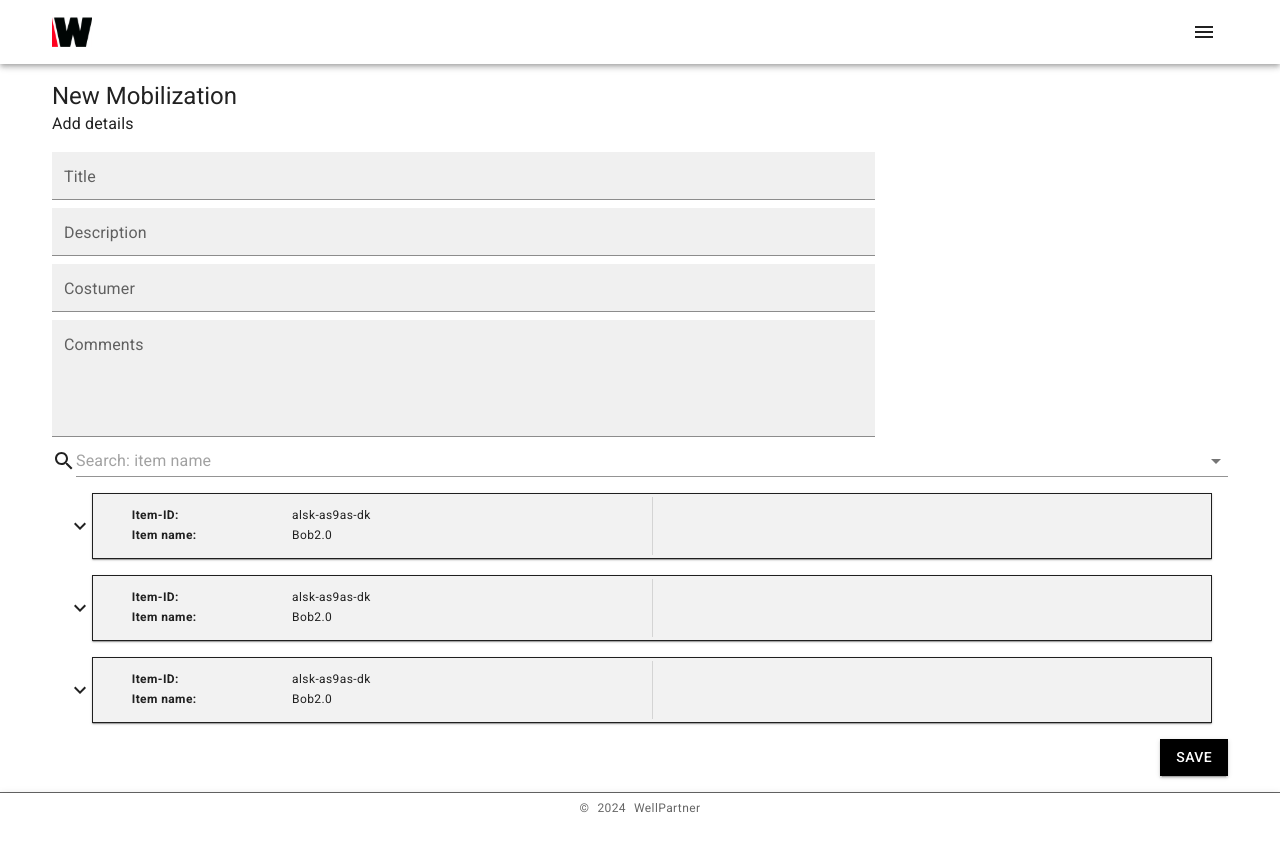
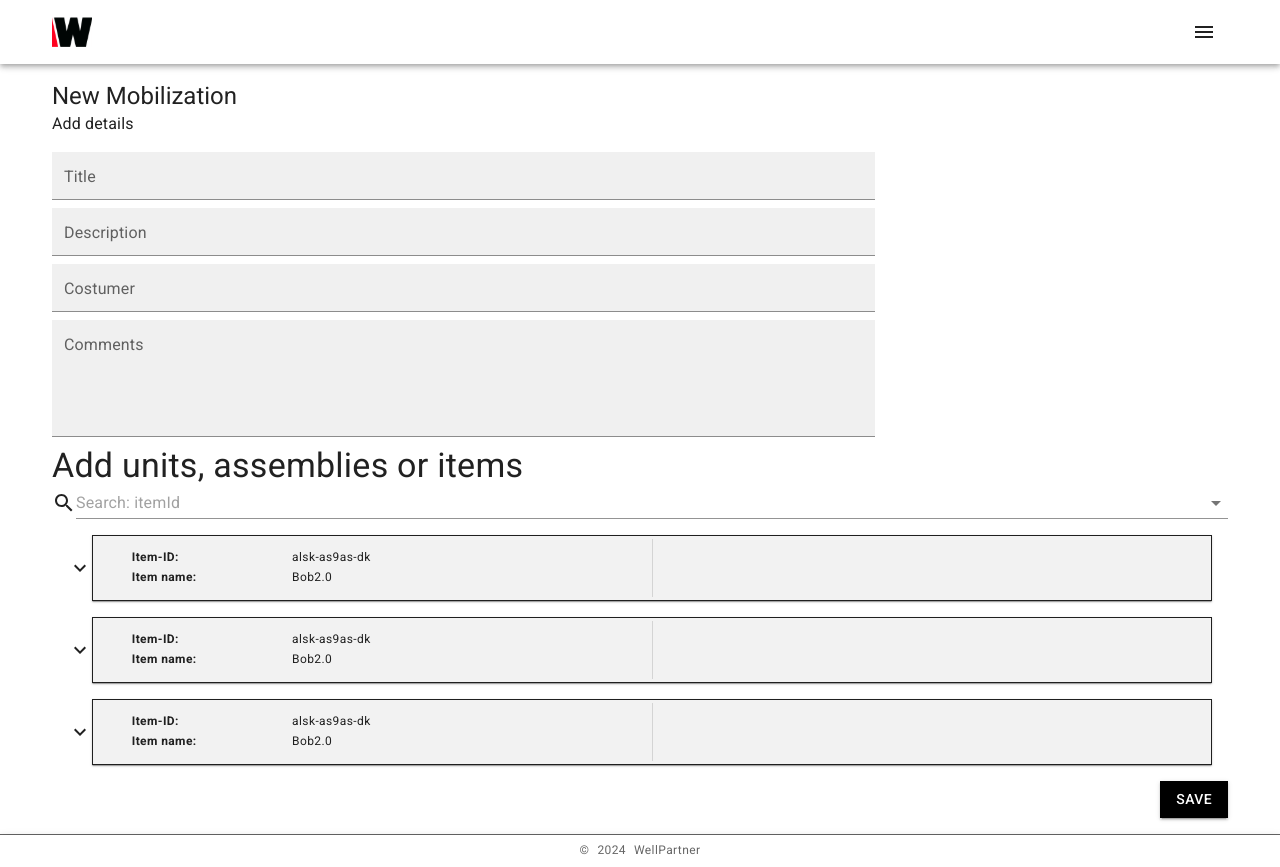
Before and after one commit to OptiCorp/checklist-app, a React (Vite) app: page /newMob in a window 1280 px wide. Before the commit the page ends 825 px from the top, so only its background shows below. Built offline with nearby package versions, Linux system fonts and the light colour scheme; what @azure/msal-react would draw is missing.

Commit message:
added expand all functionality for nestedList

```diff
--- a/src/components/UI/NestedList.tsx
+++ b/src/components/UI/NestedList.tsx
@@ -3,6 +3,7 @@ import List from '@mui/material/List';
 import styled from 'styled-components';
 import DropdownCard from './DropdownCard';
 import { useNavigate } from 'react-router-dom';
+import { useEffect } from 'react';
 
 export const StyledUl = styled.ul`
     list-style-type: none;
@@ -12,10 +13,14 @@ export const StyledUl = styled.ul`
 
 interface Props {
     somethingHere: { topCard: JSX.Element; subCards: JSX.Element[] }[];
+    allExpanded: boolean;
+    changeExpand: (value: boolean) => void;
 }
 
-const NestedList: React.FC<Props> = ({ somethingHere }) => {
-    const [open, setOpen] = React.useState<boolean[]>([]);
+const NestedList: React.FC<Props> = ({ somethingHere, allExpanded, changeExpand }) => {
+    const [open, setOpen] = React.useState<boolean[]>(
+        new Array<boolean>(somethingHere.length).fill(false)
+    );
 
     const handleClick = (index: number) => {
         setOpen((prevOpen) => {
@@ -24,6 +29,27 @@ const NestedList: React.FC<Props> = ({ somethingHere }) => {
             return newOpen;
         });
     };
+
+    useEffect(() => {
+        if (open.every((val) => val == true)) changeExpand(true);
+        else if (open.every((val) => val == false)) changeExpand(false);
+    }, [open]);
+
+    useEffect(() => {
+        if (allExpanded) {
+            // Create a new array with all elements set to true
+            const updatedOpen = new Array<boolean>(open.length).fill(true);
+
+            // Update the state with the new array
+            setOpen(updatedOpen);
+        } else {
+            const updatedOpen = new Array<boolean>(open.length).fill(false);
+
+            // Update the state with the new array
+            setOpen(updatedOpen);
+        }
+    }, [allExpanded]);
+    console.log(open);
     return (
         <List>
             {somethingHere.map((item, index) => (
--- a/src/components/landingPage/ItemsTab.tsx
+++ b/src/components/landingPage/ItemsTab.tsx
@@ -61,6 +61,14 @@ const mockParts: Part[] = [dummyPart1, dummyPart2, dummyPart3];
 
 const ItemsTab = () => {
     const navigate = useNavigate();
+
+    const handleEditChecklistTemplateClick = (
+        e: React.MouseEvent<HTMLButtonElement>,
+        navigateTo: string
+    ) => {
+        e.stopPropagation();
+        navigate(navigateTo);
+    };
     return (
         <>
             <Box sx={{ mt: 5 }}>
@@ -69,11 +77,12 @@ const ItemsTab = () => {
                         return (
                             <CardWrapper
                                 key={part.id}
-                                //todo:
+                                onClick={() => navigate(`/part/${part.id}`)}
                                 firstChild={
                                     <StyledUl>
                                         <CardWrapperList id={'item-ID'} text={part.id} />
                                         <CardWrapperList id={'srn'} text={`${part.serialNumber}`} />
+                                        <CardWrapperList id={'type'} text={`${part.type}`} />
                                     </StyledUl>
                                 }
                                 secondChild={
@@ -84,7 +93,12 @@ const ItemsTab = () => {
                                             </Typography>
                                             <IconButton
                                                 sx={{ color: 'primary.main' }}
-                                                onClick={() => navigate('/checklistTemplate')}
+                                                onClick={(e) =>
+                                                    handleEditChecklistTemplateClick(
+                                                        e,
+                                                        '/checklistTemplate'
+                                                    )
+                                                }
                                             >
                                                 <ModeEditOutlineIcon />
                                             </IconButton>
--- a/src/pages/mobDeMob/MobDemobPage.tsx
+++ b/src/pages/mobDeMob/MobDemobPage.tsx
@@ -1,4 +1,13 @@
-import { Box, Button, Grid, IconButton, ListItemButton, Typography } from '@mui/material';
+import {
+    Box,
+    Button,
+    FormControlLabel,
+    Grid,
+    IconButton,
+    ListItemButton,
+    Switch,
+    Typography,
+} from '@mui/material';
 import CardWrapper from '../../components/UI/CardWrapper';
 import CardWrapperList, { StyledUl } from '../../components/UI/CardWrapperList';
 import NestedList from '../../components/UI/NestedList';
@@ -6,6 +15,7 @@ import { Part } from '../../utils/types';
 import AssignmentTurnedInIcon from '@mui/icons-material/AssignmentTurnedIn';
 import { useLoaderData, useLocation, useNavigate } from 'react-router-dom';
 import { useState } from 'react';
+import React from 'react';
 
 const dummyPart1: Part = {
     type: 'assembly',
@@ -61,7 +71,12 @@ const dummyPart3: Part = {
 const mockParts: Part[] = [dummyPart2, dummyPart3];
 
 const MobDemobPage = () => {
-    const [isMobilization, setIsMobilization] = useState(true);
+    const [isExpanded, setIsExpanded] = React.useState(false);
+
+    const handleEditModeChange = (event: React.ChangeEvent<HTMLInputElement>) => {
+        setIsExpanded(event.target.checked);
+    };
+    const [isMobilization, setIsMobilization] = useState(false);
     const navigate = useNavigate();
 
     // const handleCardClick = (route: string) => {
@@ -71,6 +86,10 @@ const MobDemobPage = () => {
     const handleChecklistClick = (e: React.MouseEvent<HTMLButtonElement>, callBack: () => void) => {
         e.stopPropagation();
         callBack();
+    };
+
+    const handleExpandChange = (val: boolean) => {
+        setIsExpanded(val);
     };
 
     const TopPartCard = (
@@ -180,6 +199,18 @@ const MobDemobPage = () => {
                     </Grid>
                     {!isMobilization && dummyPart1.partOf && (
                         <Grid item display={'flex'} flexDirection={'column'} gap={2}>
+                            <FormControlLabel
+                                value="end"
+                                control={
+                                    <Switch
+                                        color="primary"
+                                        checked={isExpanded}
+                                        onChange={handleEditModeChange}
+                                    />
+                                }
+                                label={isExpanded ? 'Unexpand all' : 'Expand all'}
+                                labelPlacement="top"
+                            />
                             <Box>
                                 <b>Part Of</b>:
                             </Box>
@@ -191,7 +222,11 @@ const MobDemobPage = () => {
                     )}
                 </Grid>
             </Box>
-            <NestedList somethingHere={partCardWithPartCards} />
+            <NestedList
+                somethingHere={partCardWithPartCards}
+                allExpanded={isExpanded}
+                changeExpand={handleExpandChange}
+            />
         </>
     );
 };
--- a/src/pages/mobDeMob/NewMobilization/NewMobilization.tsx
+++ b/src/pages/mobDeMob/NewMobilization/NewMobilization.tsx
@@ -19,25 +19,8 @@ import SearchAutoComplete from '../../../components/UI/SearchAutoComplete';
 import { Film, RecentOrSearch } from '../../../components/landingPage/OverViewTabs';
 import { Part } from '../../../utils/types';
 
-const top5Films: Film[] = [
-    { title: 'Forrest Gump', year: 1994 },
-    { title: 'Inception', year: 2010 },
-    {
-        title: 'The Lord of the Rings: The Two Towers',
-        year: 2002,
-    },
-    { title: "One Flew Over the Cuckoo's Nest", year: 1975 },
-    { title: 'Goodfellas', year: 1990 },
-    { title: 'The Matrix', year: 1999 },
-    { title: 'Seven Samurai', year: 1954 },
-    {
-        title: 'Star Wars: Episode IV - A New Hope',
-        year: 1977,
-    },
-];
-
-const dummyPart: Part = {
-    type: 'item',
+const dummyPart1: Part = {
+    type: 'assembly',
     itemId: 'alsk-as9as-dk',
     hasChecklistTemplate: true,
     created: new Date(),
@@ -53,35 +36,69 @@ const dummyPart: Part = {
     },
 };
 
-const mockParts: Part[] = [dummyPart, dummyPart, dummyPart];
+const dummyPart2: Part = {
+    type: 'assembly',
+    itemId: 'ølko-as9as-dk',
+    hasChecklistTemplate: true,
+    created: new Date(),
+    lastModified: new Date(),
+    name: 'Bolt2.0',
+    id: 'asdonal-asdlma-das',
+    serialNumber: 'asuiabs-daisd-adas',
+    partTemplateId: 'okda-asjda-adh',
+    wpId: 'aow-adnas-dasd',
+    partOf: {
+        partId: 'alsk-as9as-dk',
+        type: 'item',
+    },
+};
+
+const dummyPart3: Part = {
+    type: 'item',
+    itemId: 'poasd-sadl-as9as-drrr',
+    hasChecklistTemplate: true,
+    created: new Date(),
+    lastModified: new Date(),
+    name: 'Bolt2.0',
+    id: 'lkdf-asjdb-sdi3',
+    serialNumber: 'qwoie-qweiqna-kasnda',
+    partTemplateId: 'okda-asjda-adh',
+    wpId: 'aow-adnas-dasd',
+    partOf: {
+        partId: 'alsk-as9as-dk',
+        type: 'item',
+    },
+};
+
+const mockParts: Part[] = [dummyPart1, dummyPart2, dummyPart3];
 
 const NewMobilization = () => {
     const navigate = useNavigate();
-    const [itemsOptions, setItemsOptions] = useState<readonly Film[]>([]);
+    const [itemsOptions, setItemsOptions] = useState<readonly Part[]>([]);
     const [recentOrSearch, setRecentOrSearch] = useState<RecentOrSearch>('recent');
 
     const handleRecentOrSearch = (newOne: RecentOrSearch) => {
         setRecentOrSearch(newOne);
     };
 
-    const itemRenderOption = (props: React.HTMLAttributes<HTMLLIElement>, option: Film) => (
+    const itemRenderOption = (props: React.HTMLAttributes<HTMLLIElement>, option: Part) => (
         <Box component="li" sx={{ '& > svg': { mr: 2, flexShrink: 0 } }} {...props}>
             {recentOrSearch == 'search' && <SearchIcon fontSize="small" />}
             {recentOrSearch == 'recent' && <HistoryIcon fontSize="small" />}
-            {option.title}
+            {option.itemId}
         </Box>
     );
 
-    const ItemsSearch = (option: Film, value: Film) => option.title === value.title;
-    const getOptionLabelItems = (option: Film) => option.title;
+    const ItemsSearch = (option: Part, value: Part) => option.itemId === value.itemId;
+    const getOptionLabelItems = (option: Part) => option.itemId;
 
     const TopPartCard = (
         <CardWrapper
             onClick={() => navigate(`/part/soemeid`)}
             firstChild={
                 <StyledUl>
-                    <CardWrapperList id={'Item-ID'} text={dummyPart.itemId} />
-                    <CardWrapperList id={'Item name'} text={dummyPart.name} />
+                    <CardWrapperList id={'Item-ID'} text={dummyPart1.itemId} />
+                    <CardWrapperList id={'Item name'} text={dummyPart1.name} />
                 </StyledUl>
             }
             secondChild={
@@ -180,20 +197,25 @@ const NewMobilization = () => {
                 </Stack>
             </FormControl>
             <Box>
+                <Typography variant="h4">Add units, assemblies or items</Typography>
                 <SearchAutoComplete
-                    initOption={top5Films}
+                    initOption={mockParts}
                     searchOptions={itemsOptions}
                     setOptions={setItemsOptions}
                     getOptionLabel={getOptionLabelItems}
                     isEqualToFunction={ItemsSearch}
-                    placeHolder="Search: item name"
+                    placeHolder="Search: itemId"
                     renderOption={itemRenderOption}
                     recentOrSearch={recentOrSearch}
                     handleChangeRecentOrSearch={handleRecentOrSearch}
-                    groupBy={(option) => option.year.toString()}
+                    groupBy={(option) => option.type.toString()}
                 />
             </Box>
-            <NestedList somethingHere={partCardWithPartCards} />
+            <NestedList
+                somethingHere={partCardWithPartCards}
+                allExpanded={false}
+                changeExpand={() => {}}
+            />
             {/* <Box sx={{ mt: 5 }}>
                 <Typography variant="h4">Added items</Typography>
                 <Stack spacing={{ xs: 1.5, sm: 2, md: 4, lg: 4 }}>
```
